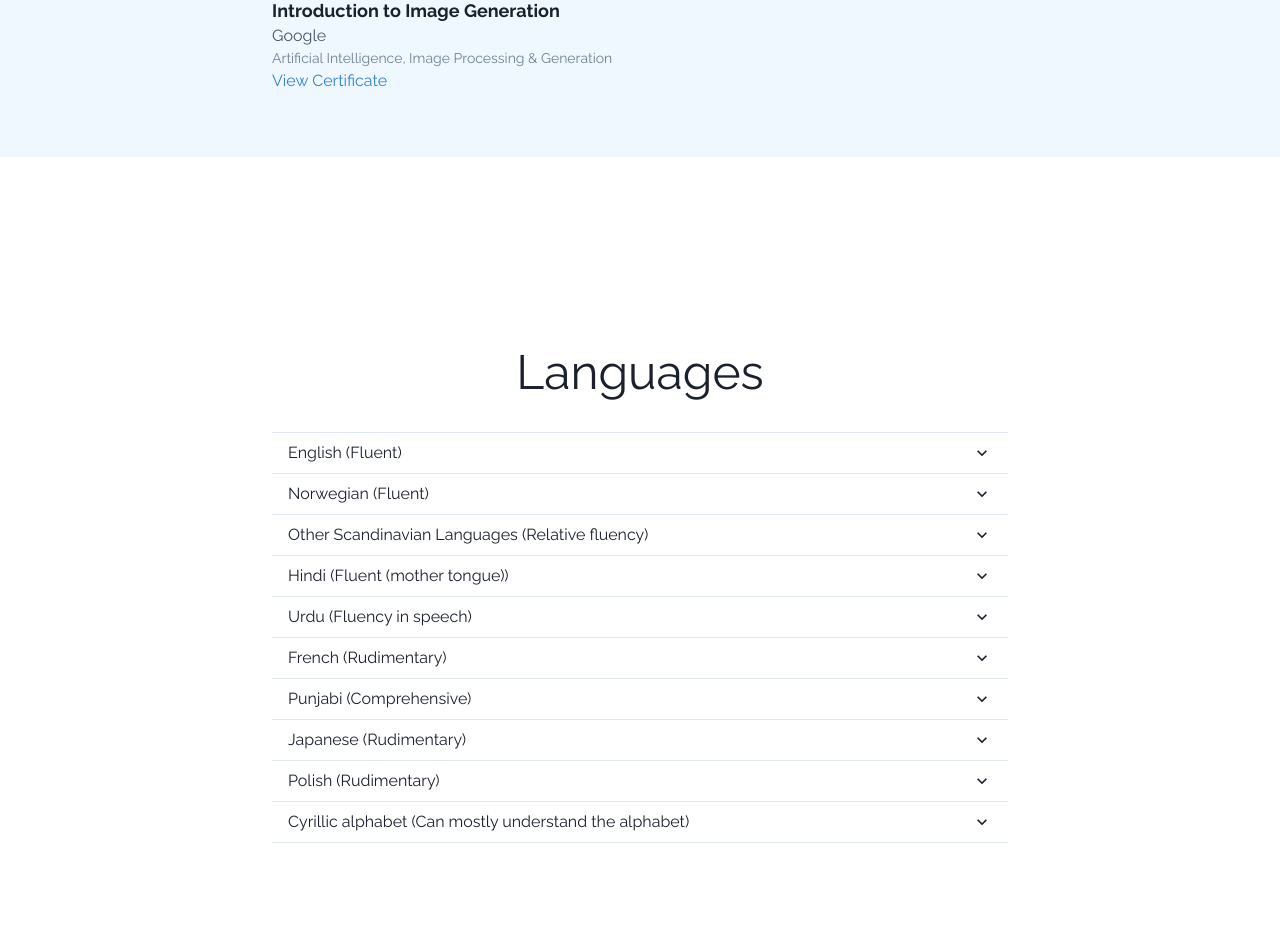
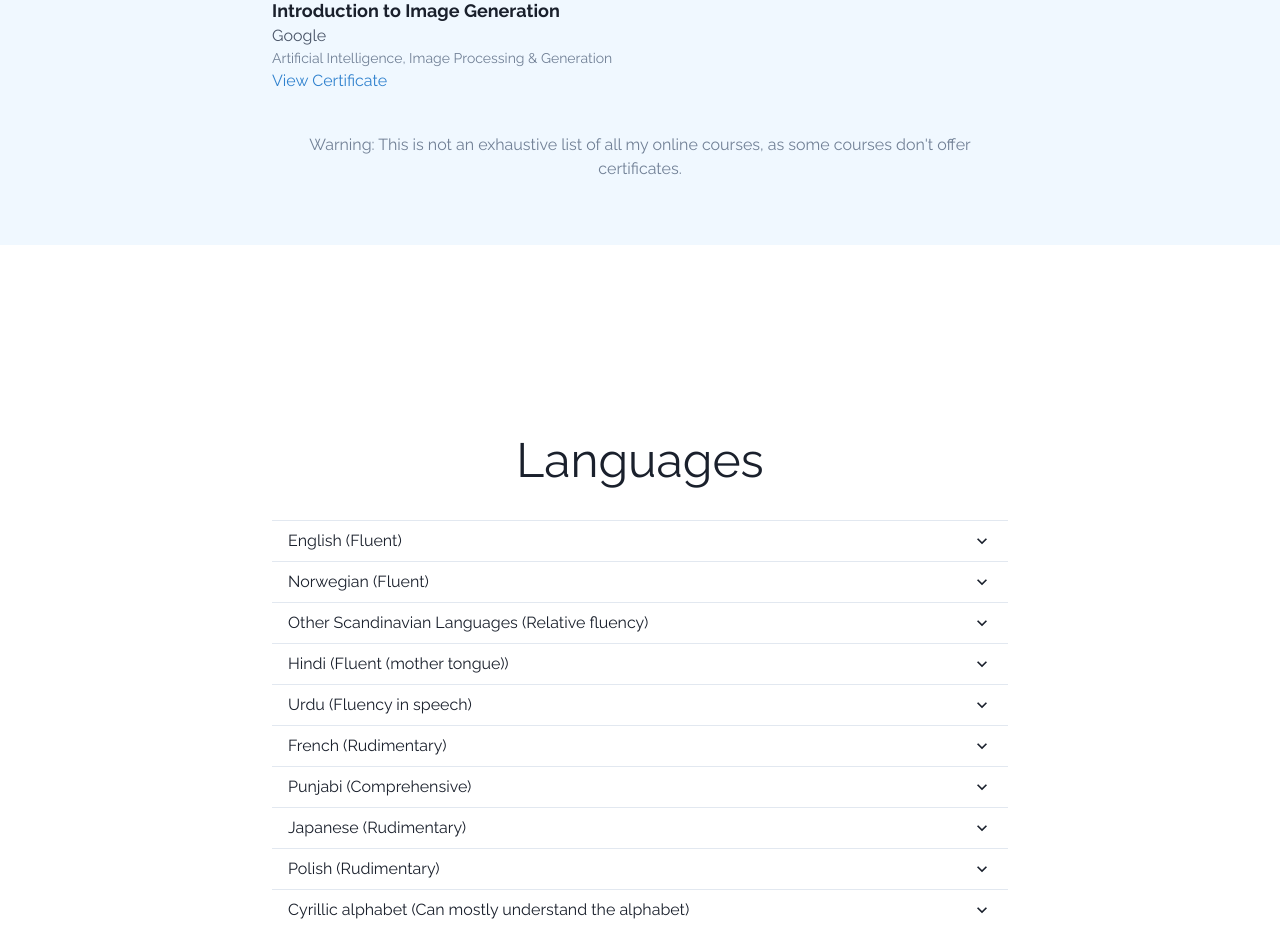
Before and after one commit to kavmal7/Online-CV, a React (Create React App) app: page / in a window 1280 px wide. Shown: the part 5200-6130 px from the top of the page. Built offline with nearby package versions, Linux system fonts and the light colour scheme.

Commit message:
Foot message for certifications

```diff
--- a/src/components/Certifications.js
+++ b/src/components/Certifications.js
@@ -93,6 +93,9 @@ const Certifications = () => (
             </Box>
             ))}
       </SimpleGrid>
+        <Text fontSize="md" color="gray.500" mt={10}>
+          Warning: This is not an exhaustive list of all my online courses, as some courses don't offer certificates.
+        </Text>
       </Container>
     </Box>
   );
```
